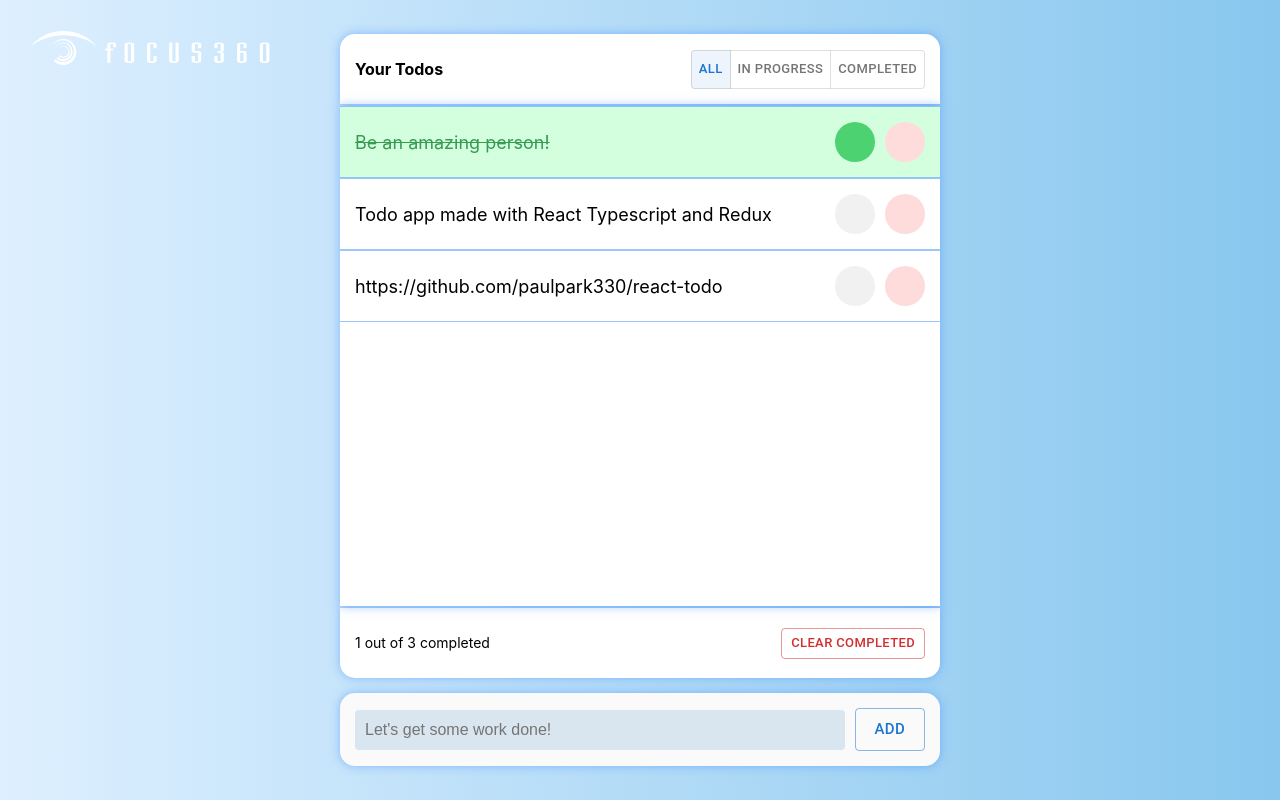
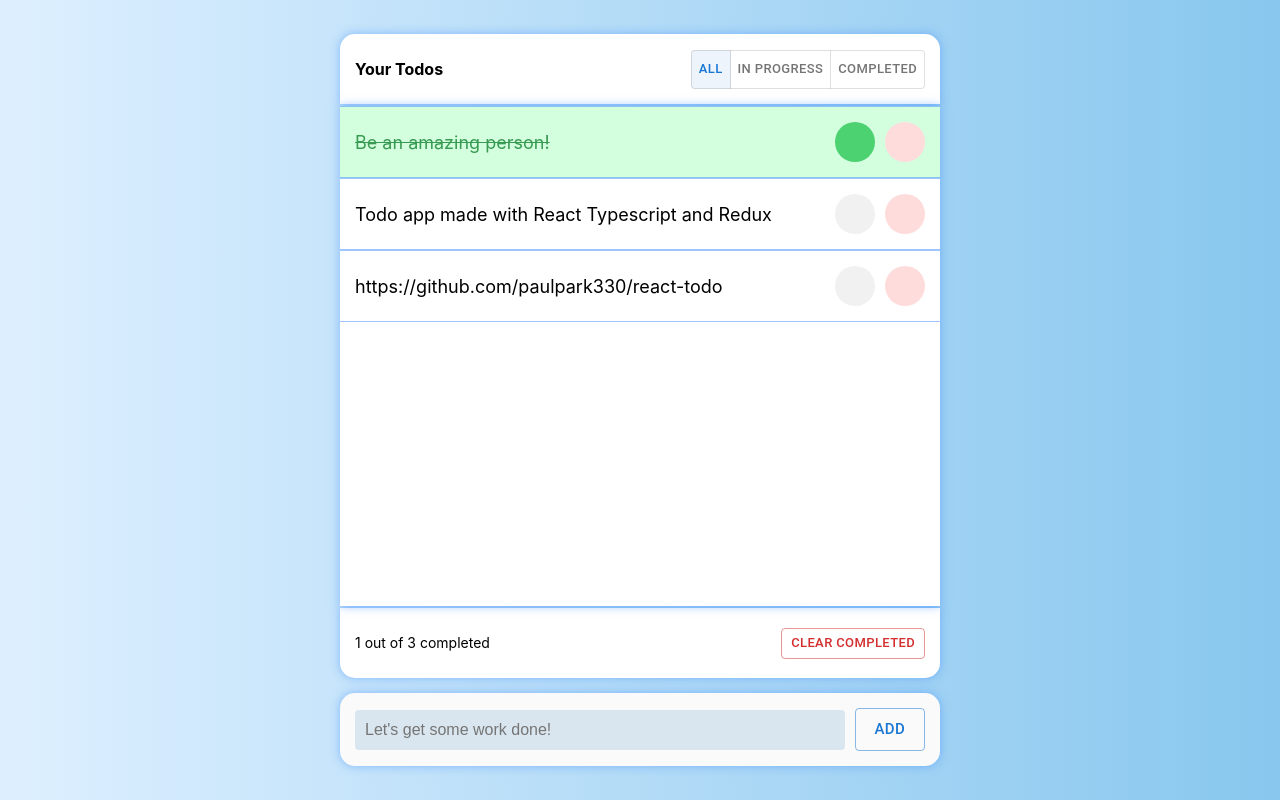
Before and after one commit to paulpark330/react-todo, a React (Create React App) app: page / in a window 1280 px wide. Built offline with nearby package versions, Linux system fonts and the light colour scheme.

Commit message:
prod build

```diff
--- a/src/App.tsx
+++ b/src/App.tsx
@@ -1,6 +1,5 @@
 import { useEffect } from "react";
 import { useAppDispatch, useAppSelector } from "./hooks/hooks";
-import logo from "./assets/focus360.svg";
 
 import styles from "./App.module.scss";
 import TodoContainer from "./components/TodoContainer/TodoContainer";
@@ -20,7 +19,6 @@ const App = () => {
 
   return (
     <div className={styles.app}>
-      <img className={styles.logo} src={logo} alt="logo" />
       <TodoContainer />
     </div>
   );
--- a/src/components/TodoMain/TodoMain.tsx
+++ b/src/components/TodoMain/TodoMain.tsx
@@ -2,7 +2,6 @@ import { Fragment, useCallback, useEffect, useRef, useState } from "react";
 import TodoItem from "../TodoItem/TodoItem";
 import styles from "./TodoMain.module.scss";
 
-import logo from "../../assets/focus360_color.svg";
 import { useAppSelector } from "../../hooks/hooks";
 
 const TodoMain: React.FC = () => {
@@ -46,7 +45,7 @@ const TodoMain: React.FC = () => {
   if (!todoList || todoList.length === 0) {
     renderList = (
       <div className={styles.todo_empty}>
-        <img className={styles.logo} src={logo} alt="logo" />
+        No tasks to display
       </div>
     );
   } else {
```
Also changed, not shown: src/assets/focus360.svg (deleted), src/assets/focus360_color.svg (deleted), 9 other files (tests, documents, lock files or other folders).
